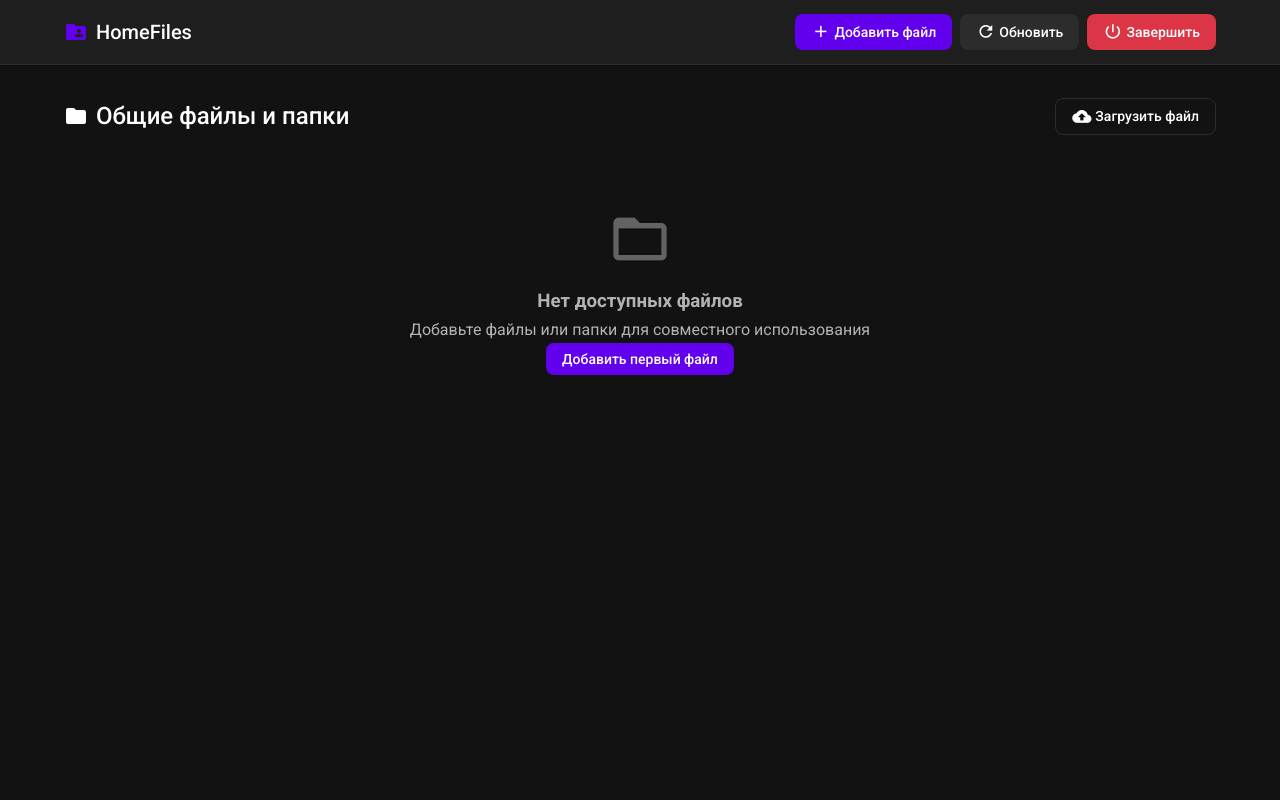
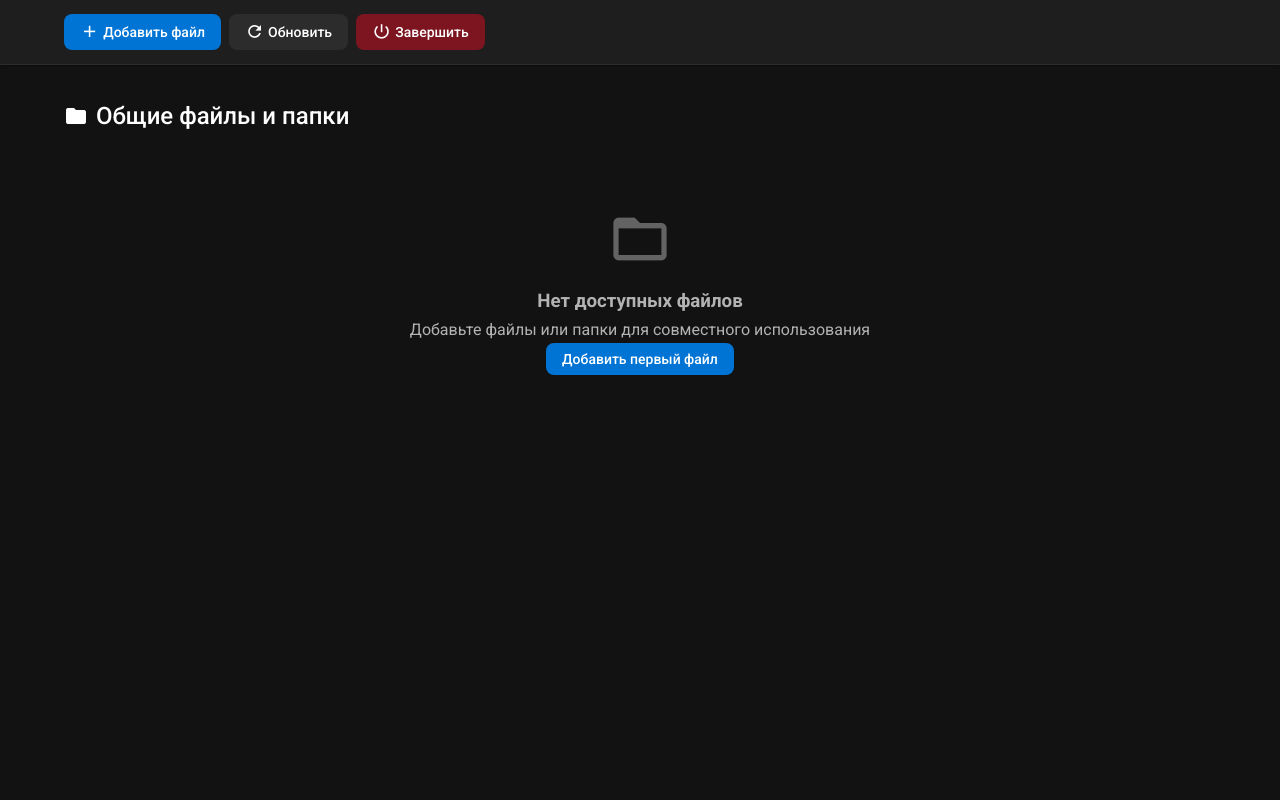
Before and after one commit to KYD-04/Home-Files, a Flask app: page / in a window 1280 px wide. Run offline with Flask 3, Linux system fonts and the light colour scheme; data that the repository does not hold is empty.

Commit message:
some UI update and repare folder download

```diff
--- a/run.py
+++ b/run.py
@@ -218,18 +218,31 @@ def download_folder(file_id):
                 with tempfile.NamedTemporaryFile(delete=False, suffix='.zip') as temp_zip:
                     temp_zip_name = temp_zip.name
 
-                try:
-                    create_zip_from_folder(folder_path, temp_zip_name)
-                    return send_file(
-                        temp_zip_name,
-                        as_attachment=True,
-                        download_name=zip_filename,
-                        mimetype='application/zip'
-                    )
-                finally:
-                    # Удаляем временный файл после отправки
-                    if os.path.exists(temp_zip_name):
-                        os.unlink(temp_zip_name)
+                create_zip_from_folder(folder_path, temp_zip_name)
+
+                # Функция для удаления временного файла после отправки
+                def cleanup_temp_file(response):
+                    try:
+                        if os.path.exists(temp_zip_name):
+                            os.unlink(temp_zip_name)
+                    except Exception as e:
+                        # Логируем ошибку, но не прерываем выполнение
+                        print(f"Ошибка при удалении временного файла {temp_zip_name}: {e}")
+                    return response
+
+                # Удаляем файл после отправки ответа
+                from flask import after_this_request
+                @after_this_request
+                def remove_temp_file(response):
+                    cleanup_temp_file(response)
+                    return response
+
+                return send_file(
+                    temp_zip_name,
+                    as_attachment=True,
+                    download_name=zip_filename,
+                    mimetype='application/zip'
+                )
 
     return jsonify({'error': 'Папка не найдена или не существует'}), 404
 
--- a/static/css/style.css
+++ b/static/css/style.css
@@ -2,8 +2,8 @@
 
 :root {
     /* Color Palette */
-    --primary-color: #6200ee;
-    --primary-variant: #3700b3;
+    --primary-color: #0074d4;
+    --primary-variant: #00569c;
     --secondary-color: #03dac6;
     --background-color: #121212;
     --surface-color: #1e1e1e;
@@ -187,7 +187,7 @@ body {
 }
 
 .btn-danger {
-    background-color: #dc3545;
+    background-color: #7c151f;
     color: white;
 }
 
--- a/templates/index.html
+++ b/templates/index.html
@@ -17,10 +17,6 @@
     <!-- Header -->
     <div class="header">
         <div class="header-container">
-            <h1 class="app-title">
-                <span class="material-icons">folder_shared</span>
-                HomeFiles
-            </h1>
             <div class="header-actions">
                 <button class="btn btn-primary" onclick="showAddFileDialog()">
                     <span class="material-icons">add</span>
@@ -49,10 +45,6 @@
                         Общие файлы и папки
                     </h2>
                     <div class="section-actions">
-                        <button class="btn btn-outline" onclick="showUploadDialog()">
-                            <span class="material-icons">cloud_upload</span>
-                            Загрузить файл
-                        </button>
                     </div>
                 </div>
 
--- a/templates/public.html
+++ b/templates/public.html
@@ -17,10 +17,6 @@
     <!-- Header -->
     <div class="header">
         <div class="header-container">
-            <h1 class="app-title">
-                <span class="material-icons">folder_shared</span>
-                HomeFiles
-            </h1>
             <div class="header-actions">
                 <button class="btn btn-primary" onclick="showUploadDialog()">
                     <span class="material-icons">cloud_upload</span>
```
